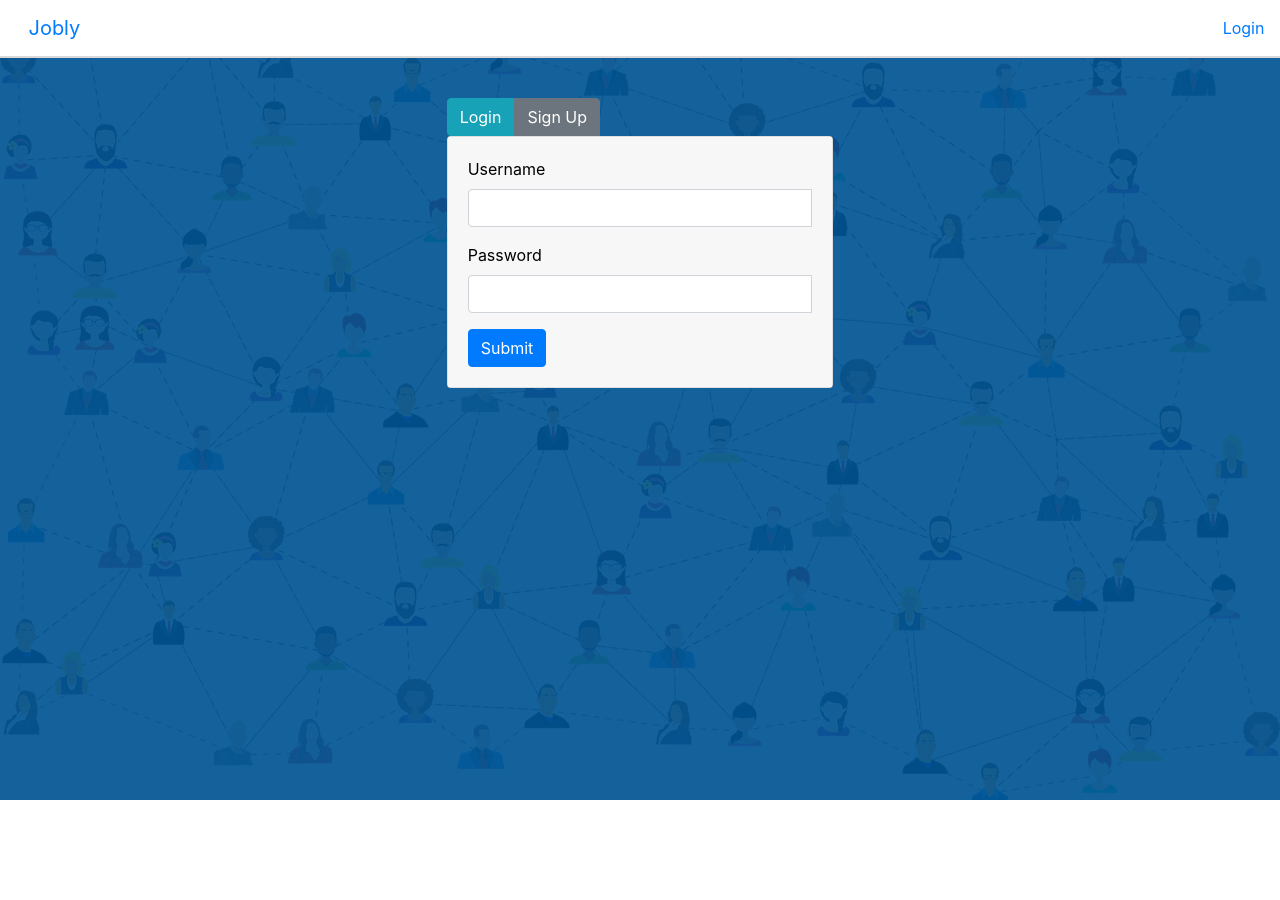
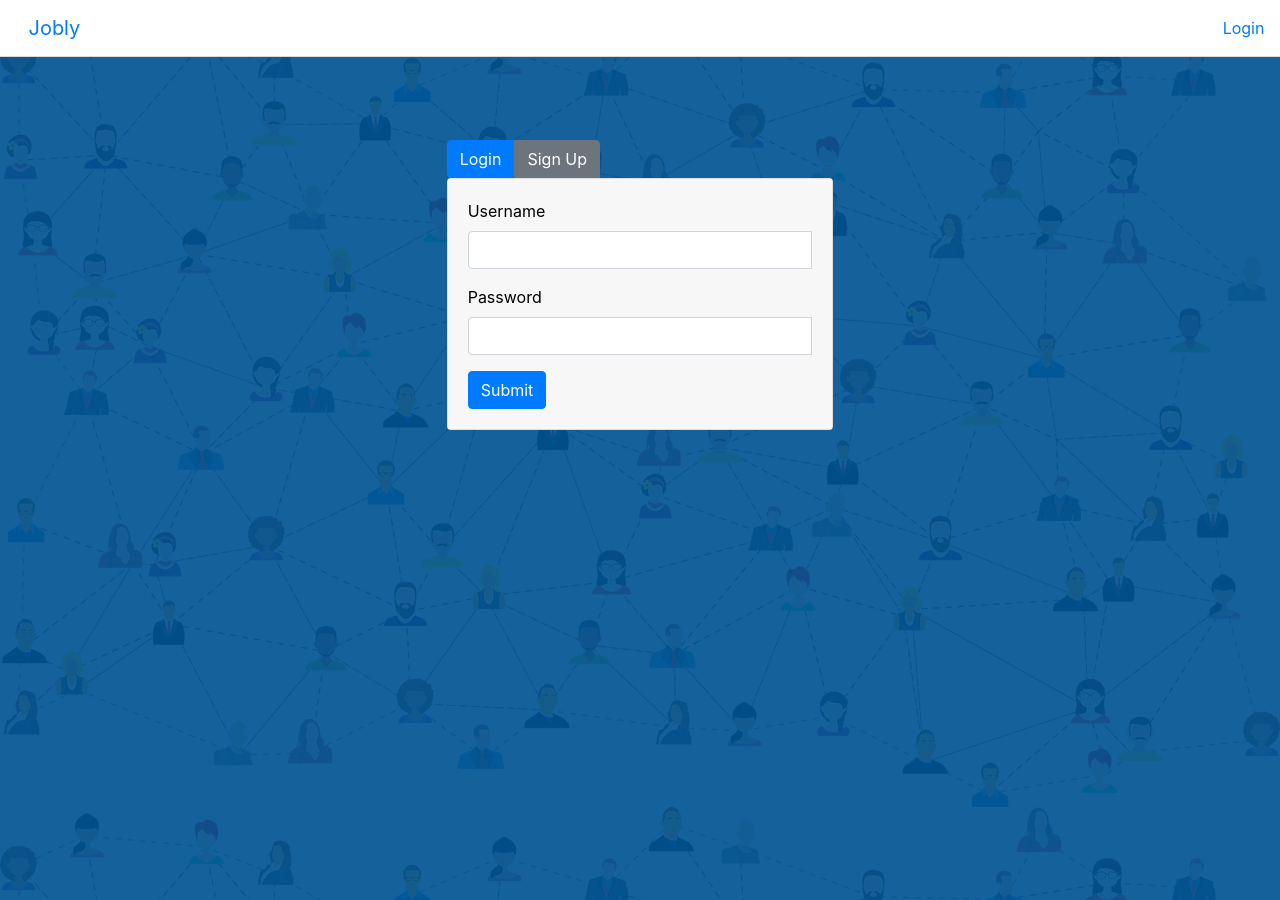
Before and after one commit to b-juravic/react-jobly, a React (Create React App) app in the folder jobly-frontend/: page /login in a window 1280 px wide. Before the commit the page ends 800 px from the top, so only its background shows below. Built offline with nearby package versions, Linux system fonts and the light colour scheme.

Commit message:
Add favicon, small style updates, and _redirects file for deployment

```diff
--- a/jobly-frontend/src/App.css
+++ b/jobly-frontend/src/App.css
@@ -1,5 +1,5 @@
 body {
-  padding-top: 0px;
+  padding-top: 100px;
 }
 
 .App {
--- a/jobly-frontend/src/Companies.css
+++ b/jobly-frontend/src/Companies.css
@@ -1,5 +1,5 @@
 .Companies {
-  padding-top: 8vh;
+  padding-top: .4vh;
 }
 
 .Companies-container {
--- a/jobly-frontend/src/Company.css
+++ b/jobly-frontend/src/Company.css
@@ -1,4 +1,4 @@
 .Company {
-  margin-top: 8vh;
+  margin-top: .4vh;
   color: white;
 }
--- a/jobly-frontend/src/Home.css
+++ b/jobly-frontend/src/Home.css
@@ -1,11 +1,6 @@
 .Home {
   height: 100vh;
-  padding-top: 20vh;
+  padding-top: 15vh;
   text-align: center;
   color: white;
 }
-
-/* .card, .card-body {
-  border: solid white !important;
-  border-radius: 3% !important;
-} */
--- a/jobly-frontend/src/Jobs.css
+++ b/jobly-frontend/src/Jobs.css
@@ -1,5 +1,5 @@
 .Jobs {
-  padding-top: 8vh;
+  padding-top: .4vh;
 }
 
 .Jobs-container {
--- a/jobly-frontend/src/Login.css
+++ b/jobly-frontend/src/Login.css
@@ -6,8 +6,6 @@ form {
   border-bottom-right-radius: 0 !important;
   border-top-right-radius: 0 !important;
   border-top-left-radius: .25rem !important;
-  /* background-color: #005493 !important;
-  color: white !important; */
 }
 
 .btn-signup {
--- a/jobly-frontend/src/Login.js
+++ b/jobly-frontend/src/Login.js
@@ -71,7 +71,7 @@ function Login() {
       <button
         name="login"
         type="button"
-        className="btn btn btn-login btn-info"
+        className="btn btn btn-login btn-primary"
         onClick={displayLoginOrSignUp}>
         Login
       </button>
--- a/jobly-frontend/src/Navigation.css
+++ b/jobly-frontend/src/Navigation.css
@@ -1,7 +1,7 @@
 nav {
   background-color: white;
   color: #0091ff;
-  border-bottom: 2px solid #d9d9d9;
+  border-bottom: 1px solid #d9d9d9;
 }
 
 nav a {
--- a/jobly-frontend/src/Navigation.js
+++ b/jobly-frontend/src/Navigation.js
@@ -15,7 +15,7 @@ function Navigation() {
   const { loggedInUserData, logoutUser } = useContext(UserDataContext);
 
   return (
-    <nav className="Navigation navbar navbar-expand-md">
+    <nav className="Navigation navbar navbar-expand-md fixed-top">
       <NavLink className="navbar-brand" exact to="/">
       Jobly
       </NavLink>
--- a/jobly-frontend/src/index.css
+++ b/jobly-frontend/src/index.css
@@ -5,7 +5,6 @@
 }
 
 body {
-  padding-top: 5%;
   font-family: -apple-system, BlinkMacSystemFont, 'Segoe UI', 'Roboto', 'Oxygen',
     'Ubuntu', 'Cantarell', 'Fira Sans', 'Droid Sans', 'Helvetica Neue',
     sans-serif;
```
Also changed, not shown: 2 other files (tests, documents, lock files or other folders).
